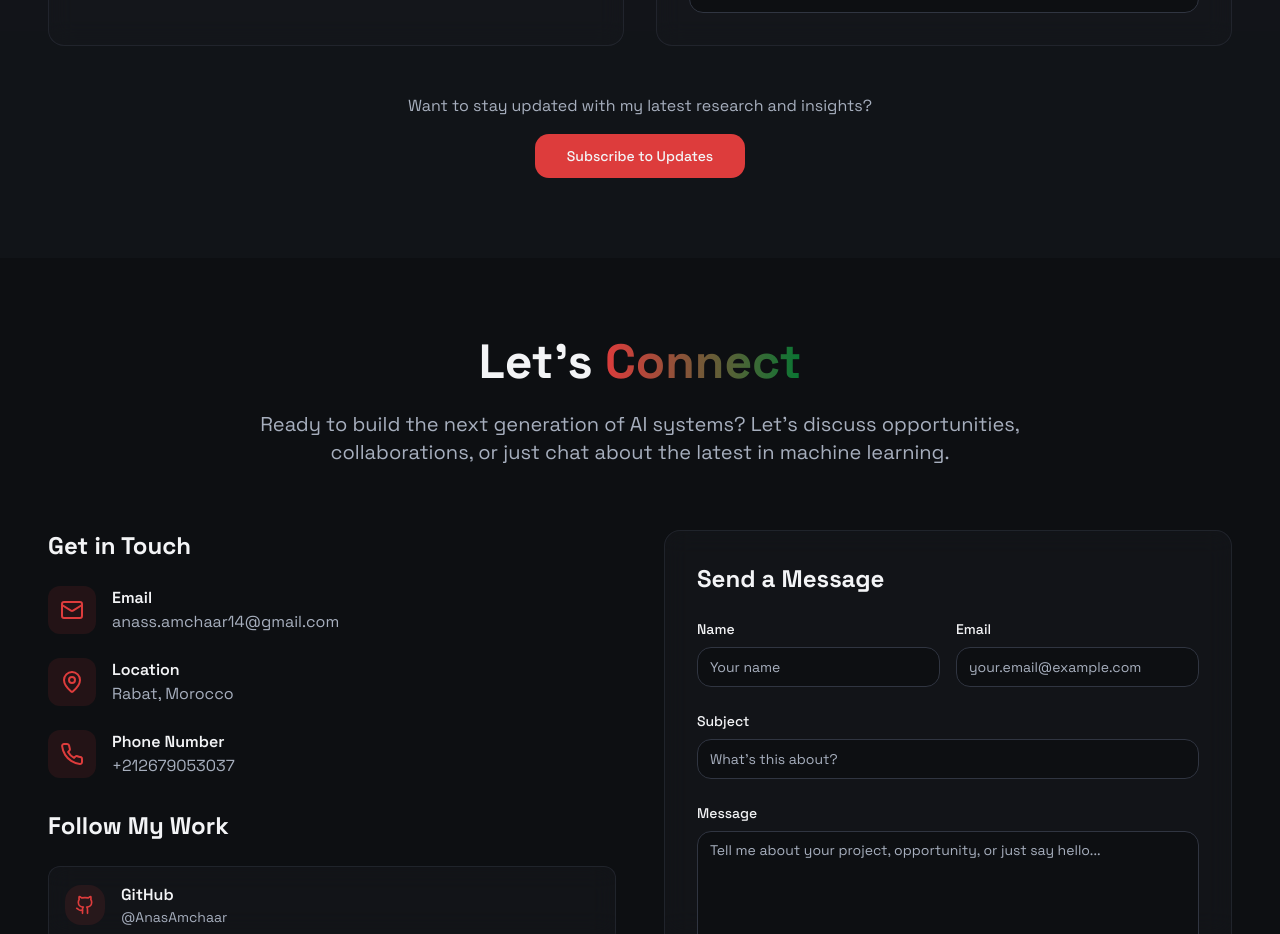
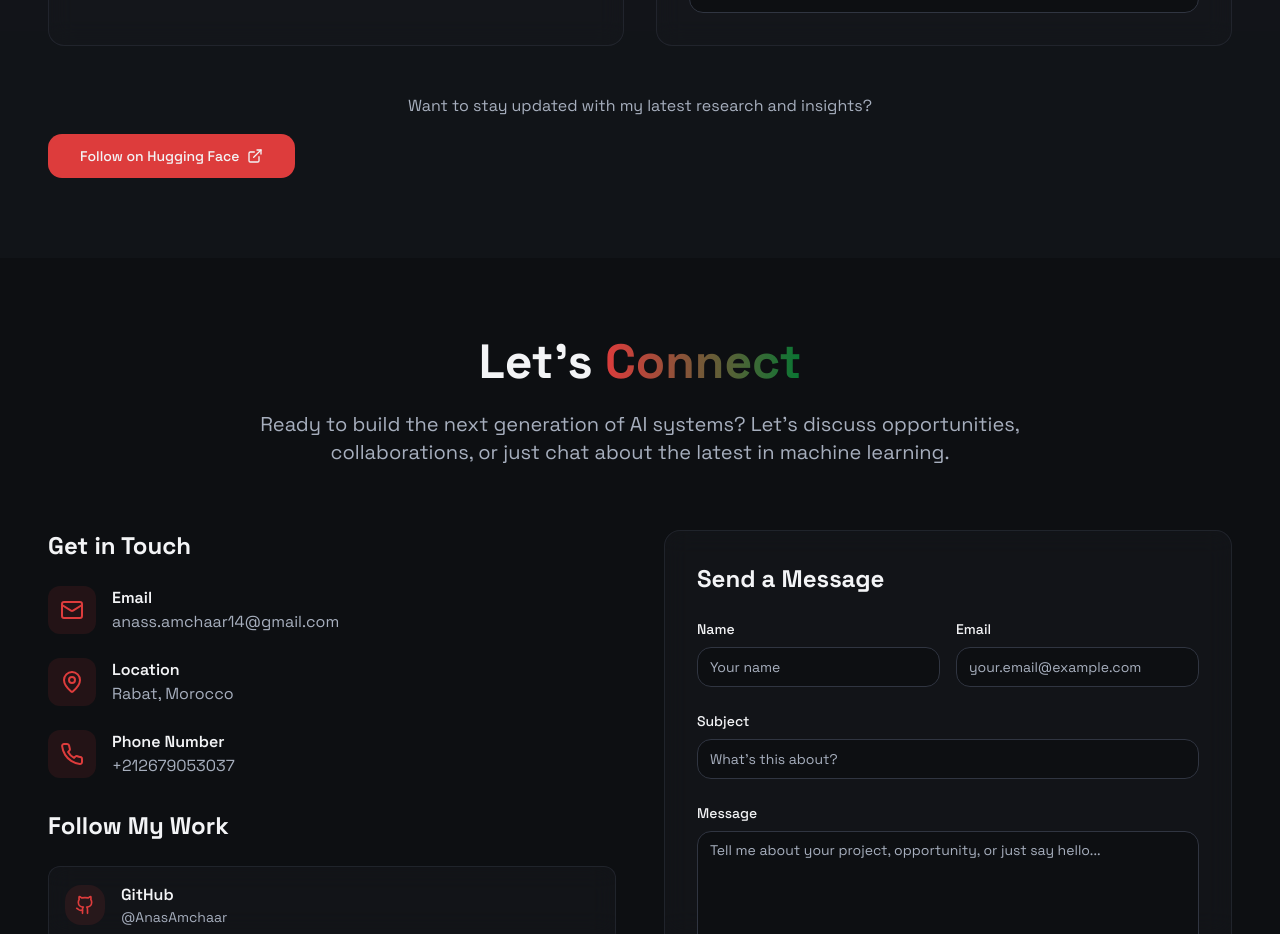
Before and after one commit to AnasAmchaar/AnasAmchaar.portfolio, a React (Vite) app: page / in a window 1280 px wide. Shown: the part 6320-7254 px from the top of the page. Built offline with nearby package versions, Linux system fonts and the light colour scheme.

Commit message:
Update Subscribe button to link to Hugging Face profile

```diff
--- a/src/components/WritingSection.tsx
+++ b/src/components/WritingSection.tsx
@@ -117,9 +117,11 @@ const WritingSection = () => {
           </p>
           <Button
             size="lg"
-            onClick={() => window.open("mailto:amchaaranas@gmail.com?subject=Subscribe to Updates", "_blank")}
+            onClick={() => window.open("https://huggingface.co/anasAmchaar", "_blank")}
+            className="flex items-center gap-2"
           >
-            Subscribe to Updates
+            <span>Follow on Hugging Face</span>
+            <ExternalLink className="w-4 h-4" />
           </Button>
         </div>
       </div>
```
